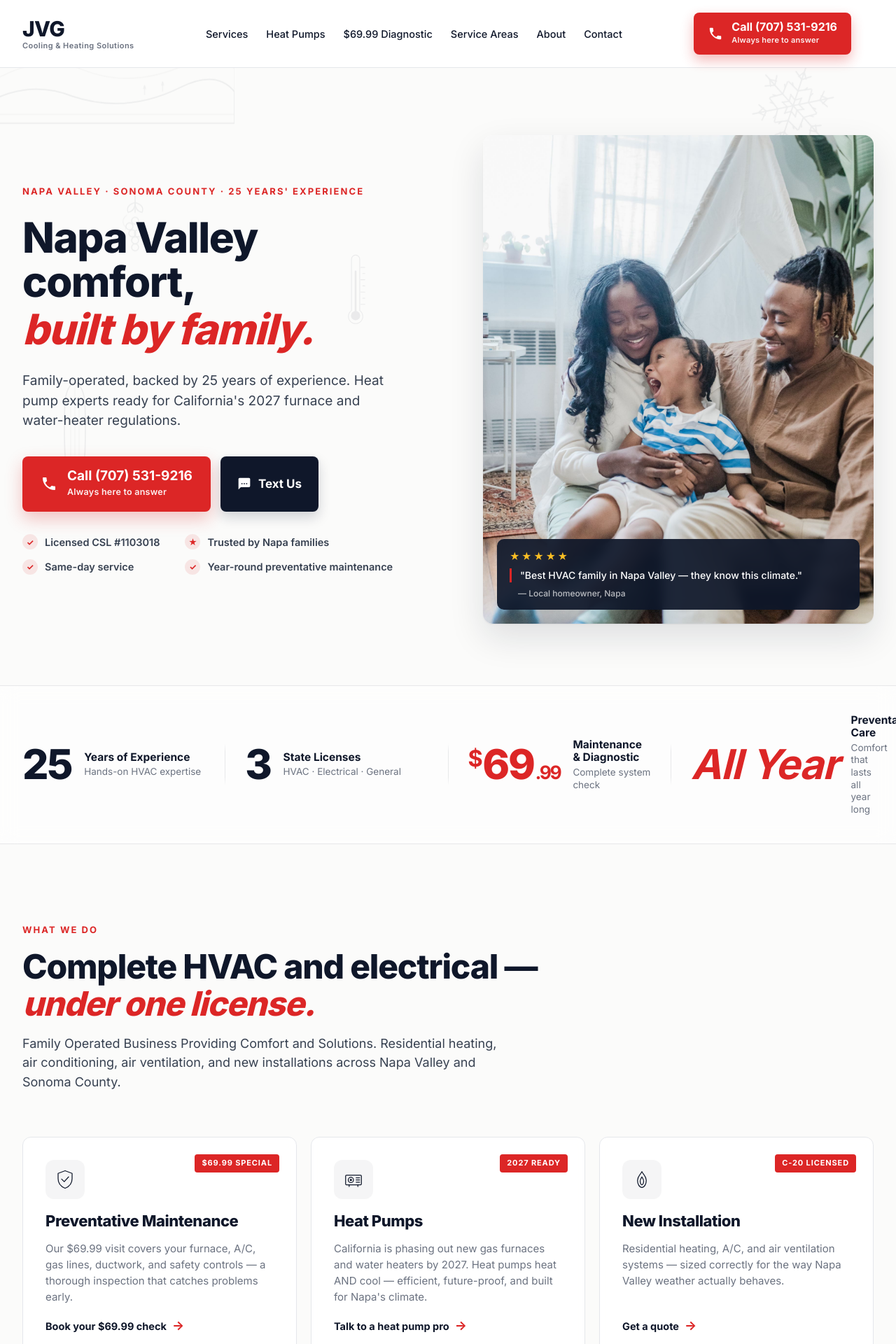
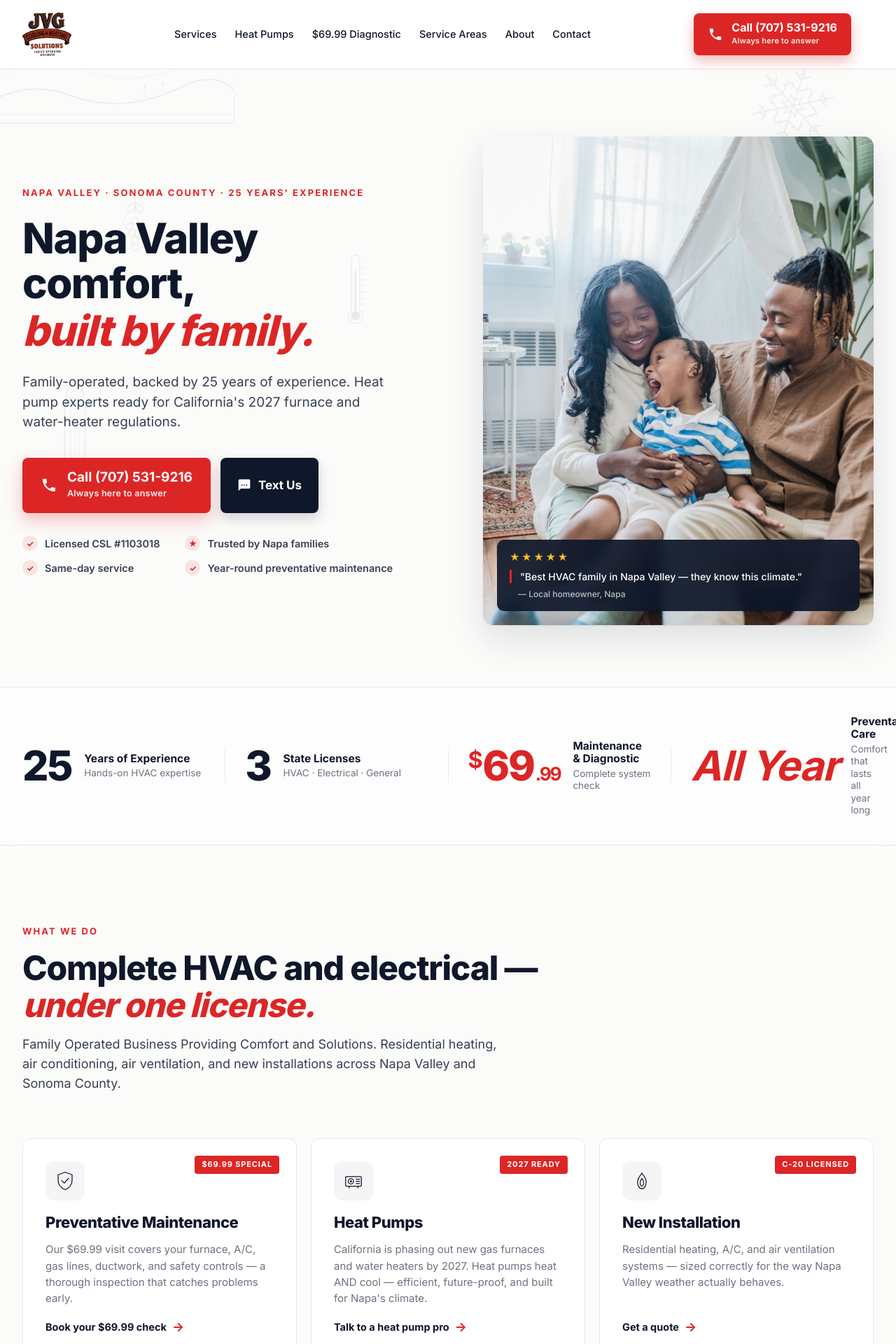
Before and after one commit to FreeByrd26/jvghvac.com-, a Jekyll site: the page built from index.html, in a window 1280 px wide. Shown: the top 1920 px of the page at 70% size. Built offline with Jekyll 4.4.1, drawn with Linux system fonts in a browser that asks for light colours.

Commit message:
Use real JVG logo in header
Extract the JVG 'Cooling & Heating Solutions' logo from the card photo,
knock out background to transparent PNG, and replace the text wordmark
in the header with it (logo on white menu bar).

Co-Authored-By: Claude Opus 4.8 <noreply@anthropic.com>

```diff
--- a/_includes/menu.html
+++ b/_includes/menu.html
@@ -1,9 +1,8 @@
 <!-- ═══ JVG MENU ═══ -->
 <header class="jvg-menu">
   <div class="jvg-menu__inner">
-    <a class="jvg-menu__brand" href="{{ '/' | relative_url }}">
-      <span class="jvg-menu__brand-mark">JVG</span>
-      <span class="jvg-menu__brand-sub">Cooling &amp; Heating Solutions</span>
+    <a class="jvg-menu__brand" href="{{ '/' | relative_url }}" aria-label="{{ site.title }} — home">
+      <img class="jvg-menu__logo" src="{{ '/assets/images/jvg-logo.png' | relative_url }}" alt="{{ site.title }}" width="760" height="675" />
     </a>
 
     <nav class="jvg-menu__nav" aria-label="Primary">
--- a/assets/css/style.css
+++ b/assets/css/style.css
@@ -93,7 +93,8 @@ a { color: inherit; }
   align-items: center;
   gap: 32px;
 }
-.jvg-menu__brand { text-decoration: none; color: var(--ink); display: flex; flex-direction: column; line-height: 1; }
+.jvg-menu__brand { text-decoration: none; color: var(--ink); display: flex; align-items: center; line-height: 1; }
+.jvg-menu__logo { height: 62px; width: auto; display: block; }
 .jvg-menu__brand-mark { font-size: 30px; font-weight: 800; letter-spacing: -0.02em; }
 .jvg-menu__brand-sub { font-size: 11px; font-weight: 600; color: var(--muted); margin-top: 4px; letter-spacing: 0.04em; }
 .jvg-menu__nav { display: flex; justify-content: center; gap: 26px; }
@@ -132,6 +133,7 @@ a { color: inherit; }
 @media (max-width: 1100px) { .jvg-menu__nav { gap: 18px; } .jvg-menu__nav a { font-size: 14px; } }
 @media (max-width: 960px) {
   .jvg-menu__inner { grid-template-columns: 1fr auto auto; padding: 14px 18px; gap: 12px; }
+  .jvg-menu__logo { height: 50px; }
   .jvg-menu__nav {
     display: none;
     position: absolute;
```
Also changed, not shown: assets/images/jvg-logo.png (added).
